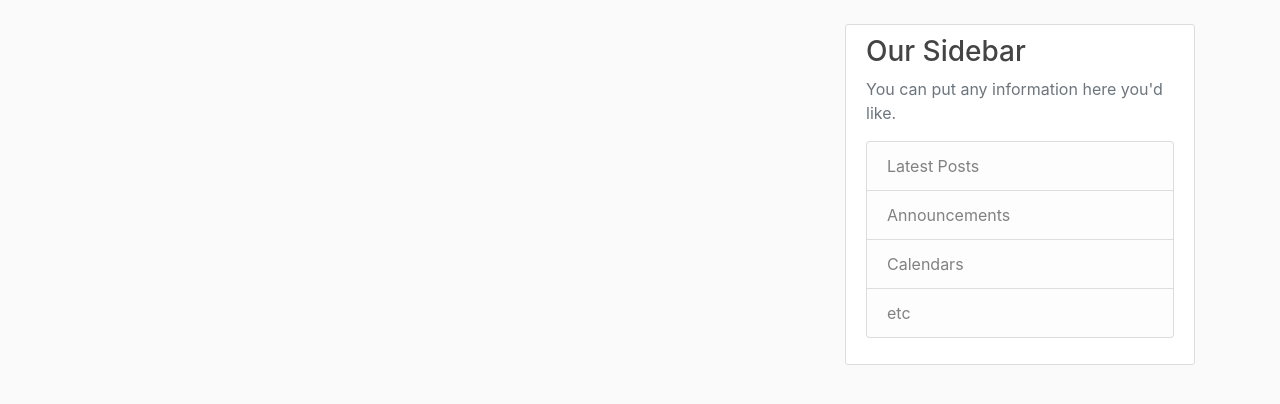
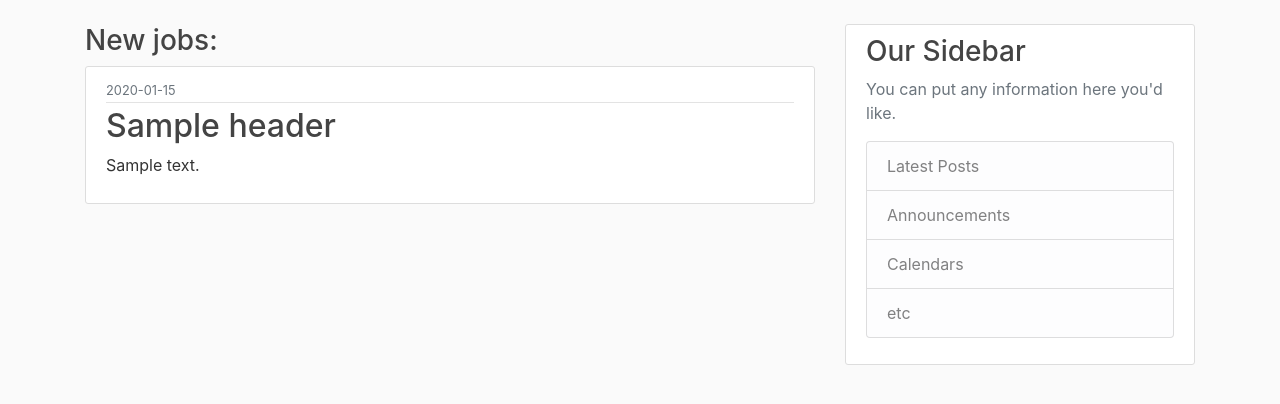
Before and after one commit to ashnaider/freelance-web-app, a Flask app: page / in a window 1280 px wide. Shown: the part 56-460 px from the top of the page. Run offline with Flask 2, Linux system fonts and the light colour scheme; a database or web service that is not in the repository returns one stand-in record (values such as "Sample title"); some libraries are stand-ins or nearby versions.

Commit message:
Added jobs list.

```diff
--- a/app.py
+++ b/app.py
@@ -1,6 +1,12 @@
 import os
 
 from flask import Flask, render_template
+
+from auth import auth
+from freelancer.home import freelancer
+from customer.home import customer
+
+from jobs import get_jobs
 
 
 def create_app(test_config=None):
@@ -26,19 +32,15 @@ def create_app(test_config=None):
     except OSError:
         pass
 
+    @app.route('/')
+    @app.route('/index')
+    def home():  # put application's code here
+        jobs_template = get_jobs()
+        return render_template('index.html', jobs_template=jobs_template)
 
-    @app.route('/index')
-    @app.route('/')
-    def home():  # put application's code here
-        return render_template('index.html')
 
-    from auth import auth
     app.register_blueprint(auth)
-
-    from freelancer.home import freelancer
     app.register_blueprint(freelancer)
-
-    from customer.home import customer
     app.register_blueprint(customer)
 
 
--- a/customer/home.py
+++ b/customer/home.py
@@ -1,8 +1,11 @@
 from flask import Blueprint, flash, g, redirect, render_template, request, session, url_for
 from db import get_db_cursor, close_cursor
+from datetime import date
 
 from forms import NewJobForm
 
+from jobs import get_jobs
+from .my_jobs import get_customers_jobs
 
 customer = Blueprint(
     'customer', __name__,
@@ -14,7 +17,9 @@ customer = Blueprint(
 @customer.route('/index')
 @customer.route('/home')
 def index():
-    return render_template('customer/index.html')
+    jobs_template = get_jobs()
+    flash(f"Welcome back, {g.user['first_name'].capitalize()}!", 'success')
+    return render_template('customer/index.html', jobs_template=jobs_template)
 
 
 def get_user(user_id):
@@ -34,6 +39,7 @@ def load_logged_in_user():
         g.user = None
     else:
         g.user = get_user(user_id)
+        g.user_logged_in = False
 
 
 @customer.route('/create_job', methods=['GET', 'POST'])
@@ -43,27 +49,40 @@ def create_job():
         header = form.title.data
         description = form.description.data
         price = float(form.price.data)
-        # hourly_rate = request.form["hourly_rate"]
-        deadline = form.deadline.data
+        hourly_rate = True if request.form.get("hourly_rate") else False
+        # deadline = form.deadline.data
+        # deadline_str = str(deadline) + ' 12:00:00-00'
+        customer_id = g.user['id']
+
+        print("price: ", price)
+        print("hourly rate: ", hourly_rate)
+        print("user: ", g.user)
+        print("user_id: ", g.user['user_id'])
 
 
-        print("price: ", price)
-        # print("hourly rate: ", hourly_rate)
-        print("deadline: ", deadline)
-
         cursor = get_db_cursor()
-        # try:
-        #     cursor.execute(
-        #         "INSERT INTO users (email, passwd, role) VALUES (%s, %s, %s) RETURNING users.id",
-        #         (email, hashed_password, role),
-        #     )
-        # except:
-        #     pass
-
+        try:
+            print("add new record in new_job table")
+            cursor.execute(
+                "INSERT INTO new_job (customer_id, header_, description, price, is_hourly_rate) "
+                "VALUES (%s, %s, %s, %s, %s);",
+                (customer_id, header, description, price, hourly_rate),
+            )
         # new_user_id = cursor.fetchone()[0]
-        close_cursor(cursor)
+        except Exception as e:
+            flash(e, 'danger')
+        finally:
+            close_cursor(cursor)
 
     return render_template('customer/create_job.html', form=form)
+
+
+@customer.route('/my_jobs')
+def my_jobs():
+    if g.user:
+        jobs_template = get_customers_jobs(g.user['id'])
+        return render_template('customer/index.html', jobs_template=jobs_template)
+    return redirect(url_for('auth.login'))
 
 
 @customer.route('/logout')
--- a/freelancer/home.py
+++ b/freelancer/home.py
@@ -14,6 +14,11 @@ freelancer = Blueprint(
 @freelancer.route('/home')
 def index():
     load_logged_in_user()
+    if not g.user_logged_in:
+        flash(f"Welcome back, {g.user['first_name'].capitalize()}!", 'success')
+        g.user_logged_in = True
+    else:
+        session.pop('_flashes', None)
     return render_template('freelancer/index.html')
 
 
@@ -34,6 +39,7 @@ def load_logged_in_user():
         g.user = None
     else:
         g.user = get_user(user_id)
+        g.user_logged_in = False
 
 
 @freelancer.route('/search', methods=['GET'])
--- /dev/null
+++ b/jobs.py
@@ -0,0 +1,16 @@
+from db import get_db_cursor, close_cursor
+from auth import *
+
+def get_jobs():
+    cursor = get_db_cursor()
+    cursor.execute(
+        "SELECT * FROM new_job INNER JOIN customer c on new_job.customer_id = c.id"
+    )
+    jobs = cursor.fetchall()
+    close_cursor(cursor)
+
+    print("all jobs: ", jobs)
+    if jobs:
+        print(jobs[0]['price'])
+
+    return render_template('jobs.html', jobs=jobs)
--- a/static/main.css
+++ b/static/main.css
@@ -78,3 +78,37 @@ a.article-title:hover {
 .account-heading {
   font-size: 2.5rem;
 }
+
+
+/*html, body {*/
+/*    height:100%;*/
+/*    width:100%;*/
+/*    margin:0;*/
+/*    padding:0;*/
+/*}*/
+
+#hideMe {
+    -moz-animation: cssAnimation 0s ease-in 5s forwards;
+    /* Firefox */
+    -webkit-animation: cssAnimation 0s ease-in 5s forwards;
+    /* Safari and Chrome */
+    -o-animation: cssAnimation 0s ease-in 5s forwards;
+    /* Opera */
+    animation: cssAnimation 0s ease-in 5s forwards;
+    -webkit-animation-fill-mode: forwards;
+    animation-fill-mode: forwards;
+}
+@keyframes cssAnimation {
+    to {
+        width:0;
+        height:0;
+        overflow:hidden;
+    }
+}
+@-webkit-keyframes cssAnimation {
+    to {
+        width:0;
+        height:0;
+        visibility:hidden;
+    }
+}
--- a/templates/base.html
+++ b/templates/base.html
@@ -6,7 +6,8 @@
     <meta name="viewport" content="width=device-width, initial-scale=1, shrink-to-fit=no">
 
     <!-- Bootstrap CSS -->
-    <link rel="stylesheet" href="https://maxcdn.bootstrapcdn.com/bootstrap/4.0.0/css/bootstrap.min.css" integrity="sha384-Gn5384xqQ1aoWXA+058RXPxPg6fy4IWvTNh0E263XmFcJlSAwiGgFAW/dAiS6JXm" crossorigin="anonymous">
+    <link rel="stylesheet" href="https://maxcdn.bootstrapcdn.com/bootstrap/4.0.0/css/bootstrap.min.css"
+          integrity="sha384-Gn5384xqQ1aoWXA+058RXPxPg6fy4IWvTNh0E263XmFcJlSAwiGgFAW/dAiS6JXm" crossorigin="anonymous">
 
     <link rel="stylesheet" type="text/css" href="{{ url_for('static', filename='main.css') }}">
 
@@ -24,7 +25,8 @@
     <nav class="navbar navbar-expand-md navbar-dark bg-steel fixed-top">
         <div class="container">
             <a class="navbar-brand mr-4" href="/">Freelancer</a>
-          <button class="navbar-toggler" type="button" data-toggle="collapse" data-target="#navbarToggle" aria-controls="navbarToggle" aria-expanded="false" aria-label="Toggle navigation">
+            <button class="navbar-toggler" type="button" data-toggle="collapse" data-target="#navbarToggle"
+                    aria-controls="navbarToggle" aria-expanded="false" aria-label="Toggle navigation">
                 <span class="navbar-toggler-icon"></span>
             </button>
             <div class="collapse navbar-collapse" id="navbarToggle">
@@ -37,8 +39,6 @@
                 <div class="navbar-nav">
                     {% block user_buttons %}{% endblock %}
                     {% if g.user %}
-{#                <a class="nav-item nav-link" href="{{ url_for('posts.new_post') }}">New Post</a>#}
-{#                <a class="nav-item nav-link" href="{{ url_for('users.account') }}">Accountp</a>#}
                         <a class="nav-item nav-link" href="{{ url_for('auth.logout') }}">Logout</a>
                     {% else %}
                         <a class="nav-item nav-link" href="{{ url_for('auth.login') }}">Login</a>
@@ -61,7 +61,10 @@
                     {% endfor %}
                 {% endif %}
             {% endwith %}
-          {% block content %}{% endblock %}
+            {% block user_greetings %}{% endblock %}
+            {% block content %}
+                {% block jobs_block %}{% endblock %}
+            {% endblock %}
         </div>
         <div class="col-md-4">
             <div class="content-section">
@@ -82,8 +85,14 @@
 
 <!-- Optional JavaScript -->
 <!-- jQuery first, then Popper.js, then Bootstrap JS -->
-    <script src="https://code.jquery.com/jquery-3.2.1.slim.min.js" integrity="sha384-KJ3o2DKtIkvYIK3UENzmM7KCkRr/rE9/Qpg6aAZGJwFDMVNA/GpGFF93hXpG5KkN" crossorigin="anonymous"></script>
-    <script src="https://cdnjs.cloudflare.com/ajax/libs/popper.js/1.12.9/umd/popper.min.js" integrity="sha384-ApNbgh9B+Y1QKtv3Rn7W3mgPxhU9K/ScQsAP7hUibX39j7fakFPskvXusvfa0b4Q" crossorigin="anonymous"></script>
-    <script src="https://maxcdn.bootstrapcdn.com/bootstrap/4.0.0/js/bootstrap.min.js" integrity="sha384-JZR6Spejh4U02d8jOt6vLEHfe/JQGiRRSQQxSfFWpi1MquVdAyjUar5+76PVCmYl" crossorigin="anonymous"></script>
+<script src="https://code.jquery.com/jquery-3.2.1.slim.min.js"
+        integrity="sha384-KJ3o2DKtIkvYIK3UENzmM7KCkRr/rE9/Qpg6aAZGJwFDMVNA/GpGFF93hXpG5KkN"
+        crossorigin="anonymous"></script>
+<script src="https://cdnjs.cloudflare.com/ajax/libs/popper.js/1.12.9/umd/popper.min.js"
+        integrity="sha384-ApNbgh9B+Y1QKtv3Rn7W3mgPxhU9K/ScQsAP7hUibX39j7fakFPskvXusvfa0b4Q"
+        crossorigin="anonymous"></script>
+<script src="https://maxcdn.bootstrapcdn.com/bootstrap/4.0.0/js/bootstrap.min.js"
+        integrity="sha384-JZR6Spejh4U02d8jOt6vLEHfe/JQGiRRSQQxSfFWpi1MquVdAyjUar5+76PVCmYl"
+        crossorigin="anonymous"></script>
 </body>
 </html>
--- a/templates/index.html
+++ b/templates/index.html
@@ -1,7 +1,34 @@
 {% extends 'base.html' %}
 
-{#{% block body %}#}
-{#    <h1>Welcome to Freelancer!</h1>#}
-{#    <a href="{{ url_for('auth.login') }}">Login</a>#}
-{#    <a href="{{ url_for('auth.register') }}">Register</a>#}
-{#{% endblock %}#}
+{% block content %}
+    {% if jobs_template %}
+        {{ jobs_template|safe }}
+    {% endif %}
+{% endblock %}
+
+{##}
+{#{% block content %}#}
+{#    {% for post in posts.items %}#}
+{#        <article class="media content-section">#}
+{#          <div class="media-body">#}
+{#            <div class="article-metadata">#}
+{#              <a class="mr-2" href="{{ url_for('users.user_posts', username=post.author.username) }}">{{ post.author.username }}</a>#}
+{#              <small class="text-muted">{{ post.date_posted.strftime('%Y-%m-%d') }}</small>#}
+{#            </div>#}
+{#            <h2><a class="article-title" href="{{ url_for('posts.post', post_id=post.id) }}">{{ post.title }}</a></h2>#}
+{#            <p class="article-content">{{ post.content }}</p>#}
+{#          </div>#}
+{#        </article>#}
+{#    {% endfor %}#}
+{#    {% for page_num in posts.iter_pages(left_edge=1, right_edge=1, left_current=1, right_current=2) %}#}
+{#      {% if page_num %}#}
+{#        {% if posts.page == page_num %}#}
+{#          <a class="btn btn-info mb-4" href="{{ url_for('main.home', page=page_num) }}">{{ page_num }}</a>#}
+{#        {% else %}#}
+{#          <a class="btn btn-outline-info mb-4" href="{{ url_for('main.home', page=page_num) }}">{{ page_num }}</a>#}
+{#        {% endif %}#}
+{#      {% else %}#}
+{#        ...#}
+{#      {% endif %}#}
+{#    {% endfor %}#}
+{#{% endblock content %}#}
--- /dev/null
+++ b/templates/jobs.html
@@ -0,0 +1,31 @@
+{% if jobs %}
+    <h3>New jobs:</h3>
+    {% for job in jobs %}
+        <article class="media content-section">
+            <div class="media-body">
+                <div class="article-metadata">
+{#                    <a class="mr-2"#}
+{#                       href="{{ url_for('users.user_posts', username=job.author.username) }}">{{ job.author.username }}</a>#}
+                    <small class="text-muted">{{ job.posted.strftime('%Y-%m-%d') }}</small>
+                </div>
+{#                <h2><a class="article-title"#}
+{#                       href="{{ url_for('posts.post', post_id=job.id) }}">{{ job.title }}</a></h2>#}
+                <h2>{{ job.header_ }}</h2>
+                <p class="article-content">{{ job.description }}</p>
+            </div>
+        </article>
+    {% endfor %}
+{#    {% for page_num in posts.iter_pages(left_edge=1, right_edge=1, left_current=1, right_current=2) %}#}
+{#        {% if page_num %}#}
+{#            {% if posts.page == page_num %}#}
+{#                <a class="btn btn-info mb-4"#}
+{#                   href="{{ url_for('main.home', page=page_num) }}">{{ page_num }}</a>#}
+{#            {% else %}#}
+{#                <a class="btn btn-outline-info mb-4"#}
+{#                   href="{{ url_for('main.home', page=page_num) }}">{{ page_num }}</a>#}
+{#            {% endif %}#}
+{#        {% else %}#}
+{#            ...#}
+{#        {% endif %}#}
+{#    {% endfor %}#}
+{% endif %}
--- /dev/null
+++ b/templates/test.html
@@ -0,0 +1 @@
+<h1>TEST!</h1>
```
Also changed, not shown: auth.py (+5 -31 lines), customer/my_jobs.py (added, +13 -0 lines), customer/templates/customer/create_job.html (+17 -17 lines), customer/templates/customer/index.html (+8 -14 lines), db_scripts/schema.sql (+3 -4 lines), forms.py (+17 -14 lines), freelancer/templates/freelancer/index.html (+6 -15 lines). Lines whose indentation alone changed are shown as unchanged.
